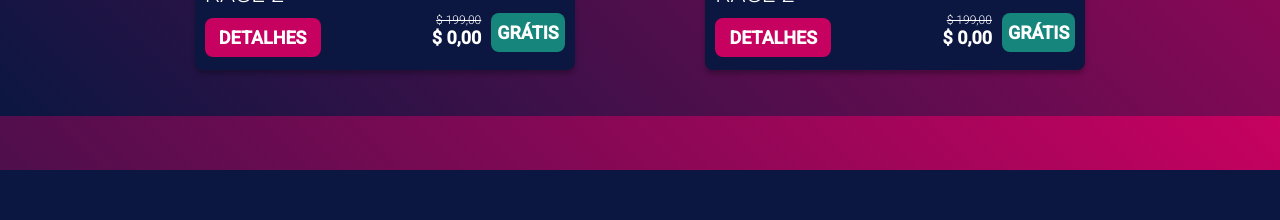
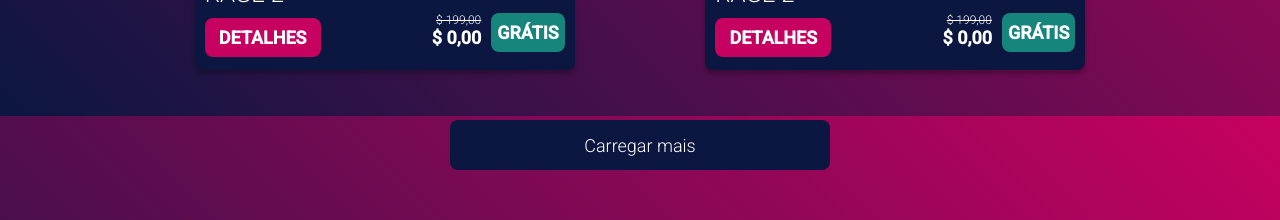
Before and after one commit to laissugeda/desafio_inspiring, an Angular app in the folder gameTracker/: page / in a window 1280 px wide. Shown: the part 684-904 px from the top of the page. Built offline with nearby package versions, Linux system fonts and the light colour scheme.

Commit message:
criacao de botao 'carregar mais'

```diff
--- a/gameTracker/src/app/pages/principal/principal.component.css
+++ b/gameTracker/src/app/pages/principal/principal.component.css
@@ -143,3 +143,23 @@ option :hover{
     border: none;
     margin-left: 10px;
 }
+.botaoCarregar{
+    width: 380px;
+    height: 50px;
+    background: #0B1641;
+    border-radius: 8px;
+    font-family: Roboto;
+    font-style: normal;
+    font-weight: 200;
+    font-size: 18px;
+    line-height: 21px;
+    display: flex;
+    align-items: center;
+    justify-content: center;
+    color: #FFFFFF;
+    border: none;
+    margin-top: 50px;
+}
+.botaoCarregar:hover{
+    color:#C70160;
+}
--- a/gameTracker/src/app/pages/principal/principal.component.html
+++ b/gameTracker/src/app/pages/principal/principal.component.html
@@ -133,5 +133,9 @@
 </div>
     </div>
 
+    <div fxLayout="row" fxLayoutAlign="center center" >
+        <button class="botaoCarregar">Carregar mais</button>
+    </div>
+
 
 </div>
```
